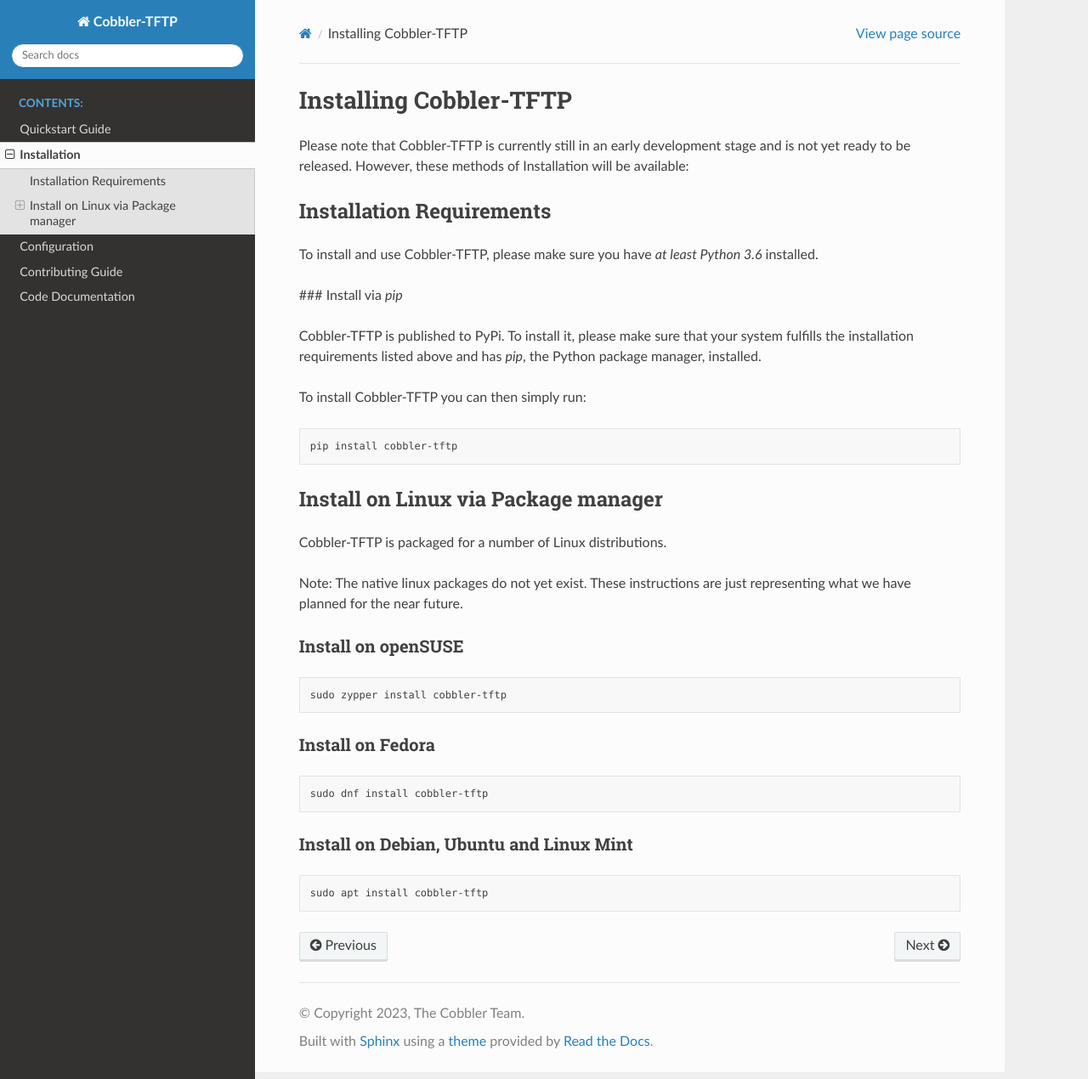
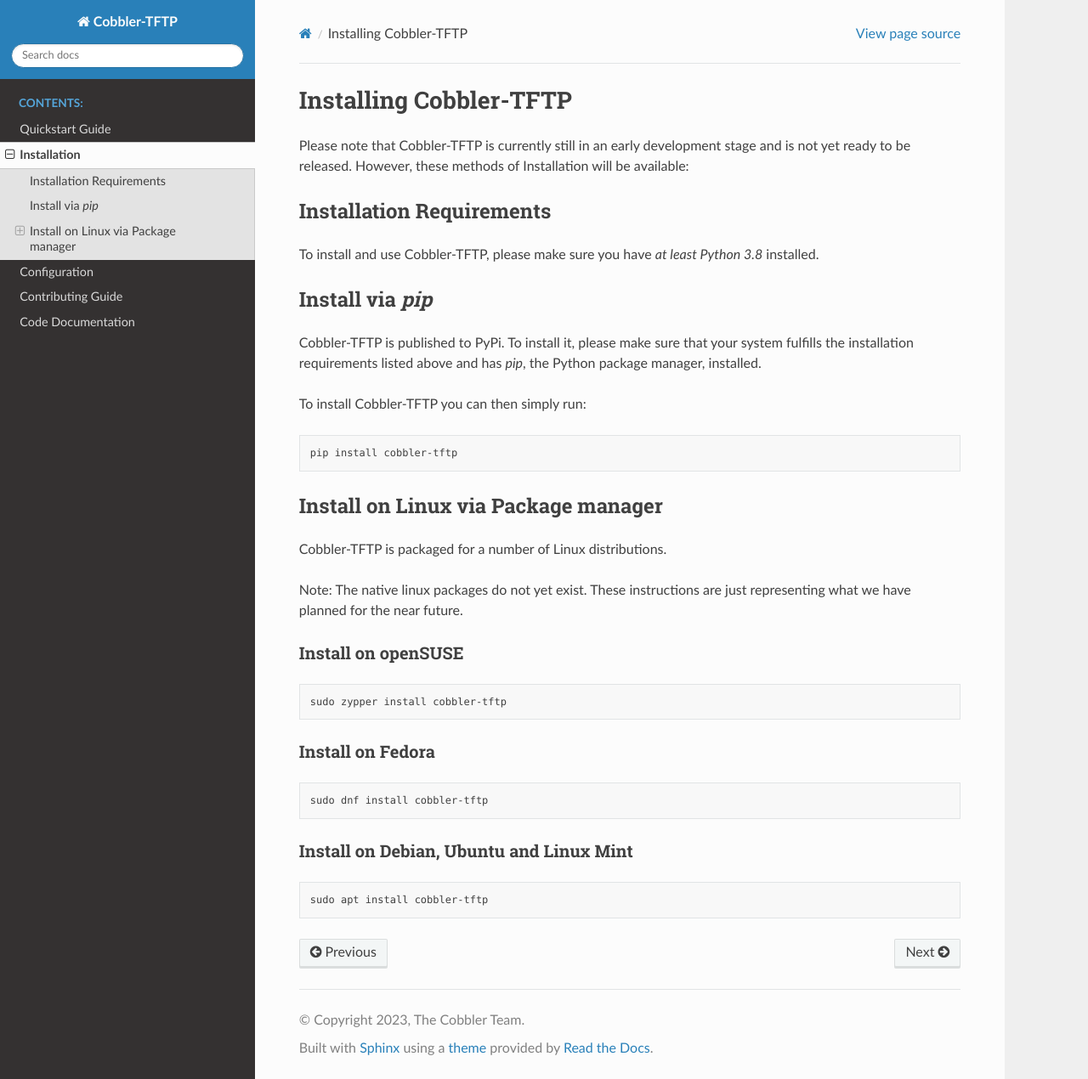
Before and after one commit to cobbler/cobbler-tftp, a Sphinx documentation site: the page built from docs/installation.rst, in a window 1280 px wide and 1270 px high. Shown: the whole window at 85% size. Built offline with Sphinx 7.4.7 and the Read the Docs theme 3.1.0, drawn with Linux system fonts in a browser that asks for light colours.

Commit message:
Docs: Fix installation documentation

```diff
--- a/docs/installation.rst
+++ b/docs/installation.rst
@@ -8,9 +8,10 @@
 Installation Requirements
 =========================
 
-To install and use Cobbler-TFTP, please make sure you have *at least Python 3.6* installed.
+To install and use Cobbler-TFTP, please make sure you have *at least Python 3.8* installed.
 
-### Install via `pip`
+Install via `pip`
+=================
 
 Cobbler-TFTP is published to PyPi.
 To install it, please make sure that your system fulfills the installation requirements listed above and has `pip`,
```
